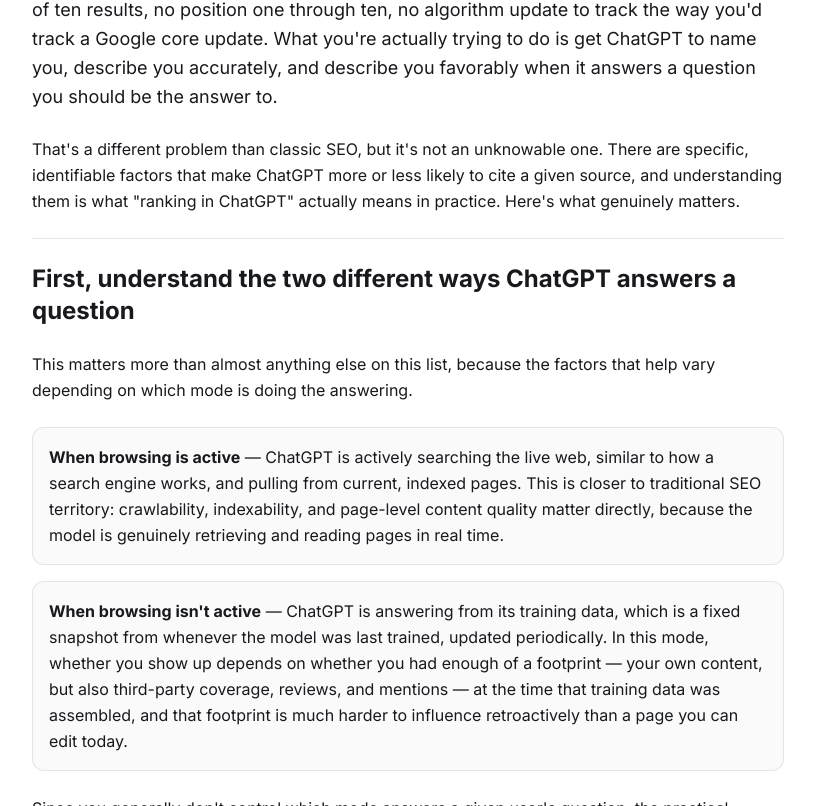
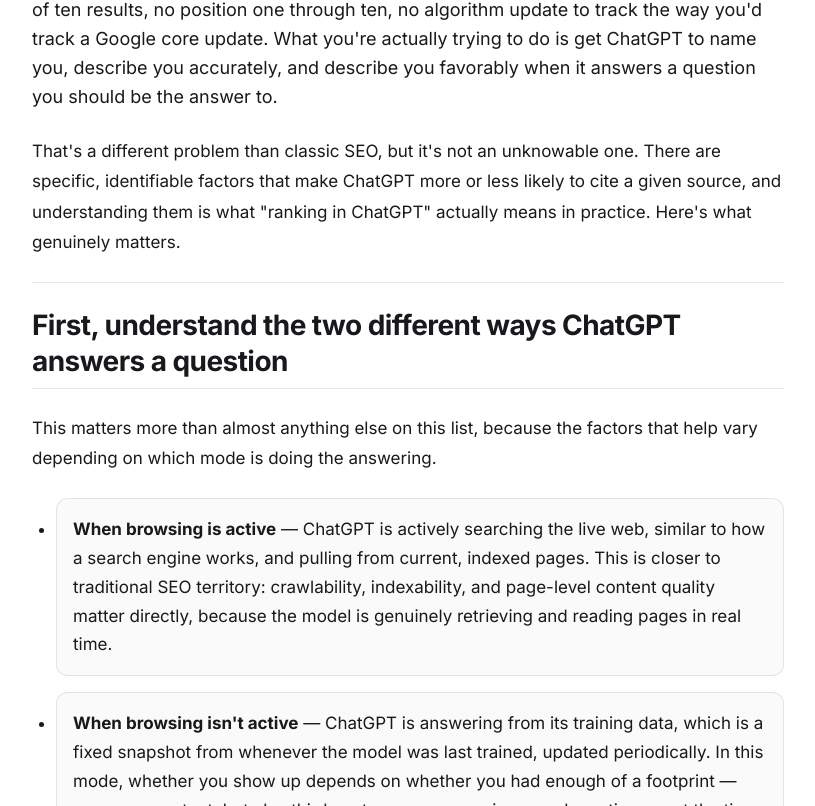
Before and after one commit to AroundU-go/seozapp-v2, a Next.js app: page /how-to-rank-in-chatgpt in a window 1280 px wide. Shown: the part 814-1620 px from the top of the page, without its empty margins (232-1047 px from the left). Built offline with nearby package versions, Linux system fonts and the light colour scheme; no server answers; the database is empty.

Commit message:
fix(blog): enforce dark high-contrast font colors and eliminate dark mode text bleaching

```diff
--- a/src/index.css
+++ b/src/index.css
@@ -429,18 +429,18 @@
 .blog-prose {
   font-size: 1.0625rem;
   line-height: 1.8;
-  color: #334155;
+  color: #17191c !important;
 }
 
 .dark .blog-prose {
-  color: #cbd5e1;
+  color: #17191c !important;
 }
 
 .blog-prose h1,
 .blog-prose h2,
 .blog-prose h3,
 .blog-prose h4 {
-  color: #0f172a;
+  color: #17191c !important;
   font-weight: 800;
   letter-spacing: -0.02em;
   margin-top: 2rem;
@@ -452,17 +452,32 @@
 .dark .blog-prose h2,
 .dark .blog-prose h3,
 .dark .blog-prose h4 {
-  color: #f8fafc;
+  color: #17191c !important;
 }
 
 .blog-prose h1 { font-size: 2.25rem; }
-.blog-prose h2 { font-size: 1.75rem; border-bottom: 1px solid #f1f5f9; padding-bottom: 0.5rem; }
-.dark .blog-prose h2 { border-bottom-color: #334155; }
+.blog-prose h2 { font-size: 1.75rem; border-bottom: 1px solid #e2e8f0; padding-bottom: 0.5rem; }
+.dark .blog-prose h2 { border-bottom-color: #e2e8f0; }
 .blog-prose h3 { font-size: 1.375rem; }
 .blog-prose h4 { font-size: 1.125rem; }
 
 .blog-prose p {
   margin-bottom: 1.35rem;
+  color: #17191c !important;
+}
+
+.dark .blog-prose p {
+  color: #17191c !important;
+}
+
+.blog-prose li {
+  margin-bottom: 0.5rem;
+  line-height: 1.7;
+  color: #17191c !important;
+}
+
+.dark .blog-prose li {
+  color: #17191c !important;
 }
 
 .blog-prose a {
@@ -480,12 +495,12 @@
 .blog-prose strong,
 .blog-prose b {
   font-weight: 700;
-  color: #0f172a;
+  color: #17191c !important;
 }
 
 .dark .blog-prose strong,
 .dark .blog-prose b {
-  color: #f8fafc;
+  color: #17191c !important;
 }
 
 .blog-prose ul {
@@ -506,18 +521,19 @@
 }
 
 .blog-prose blockquote {
-  border-left: 4px solid #75DDFF;
-  background: #f8f9fe;
+  border-left: 4px solid #17191c;
+  background: #fafafb;
   padding: 1rem 1.25rem;
   margin: 1.5rem 0;
   border-radius: 0 0.75rem 0.75rem 0;
   font-style: italic;
-  color: #475569;
+  color: #17191c !important;
 }
 
 .dark .blog-prose blockquote {
-  background: #1e293b;
-  color: #94a3b8;
+  border-left-color: #17191c;
+  background: #fafafb;
+  color: #17191c !important;
 }
 
 .blog-prose code {
--- a/src/pages/_document.tsx
+++ b/src/pages/_document.tsx
@@ -105,12 +105,6 @@
         <link href="https://fonts.googleapis.com/css2?family=Outfit:wght@400;500;600;700;800&display=swap" rel="stylesheet" />
       </Head>
       <body className="antialiased font-sans text-foreground bg-background">
-        <script dangerouslySetInnerHTML={{ __html: `
-          const savedTheme = localStorage.getItem('theme');
-          if (savedTheme === 'dark' || (!savedTheme && window.matchMedia('(prefers-color-scheme: dark)').matches)) {
-            document.documentElement.classList.add('dark');
-          }
-        `}} />
         <Main />
         <NextScript />
       </body>
--- a/src/pages/alternatives/[slug].tsx
+++ b/src/pages/alternatives/[slug].tsx
@@ -172,7 +172,7 @@
             )}
 
             <div
-              className="blog-prose prose prose-neutral max-w-none text-[#777b86] text-base leading-relaxed space-y-6"
+              className="blog-prose prose prose-neutral max-w-none text-[#17191c] text-base leading-relaxed space-y-6"
               dangerouslySetInnerHTML={{ __html: blog.content }}
             />
 
--- a/src/pages/how-to-rank-in-chatgpt.tsx
+++ b/src/pages/how-to-rank-in-chatgpt.tsx
@@ -123,7 +123,7 @@
               />
             </div>
 
-            <div className="prose prose-neutral max-w-none text-[#17191c] text-base leading-relaxed space-y-6">
+            <div className="blog-prose max-w-none text-[#17191c] text-base leading-relaxed space-y-6">
               <p className="lead text-lg text-[#17191c] font-normal leading-relaxed mb-6">
                 Here&apos;s the thing to get out of the way first: &quot;ranking in ChatGPT&quot; isn&apos;t really the right mental model, even though it&apos;s the phrase everyone reaches for. There&apos;s no ordered list of ten results, no position one through ten, no algorithm update to track the way you&apos;d track a Google core update. What you&apos;re actually trying to do is get ChatGPT to name you, describe you accurately, and describe you favorably when it answers a question you should be the answer to.
               </p>
@@ -143,10 +143,10 @@
               </p>
 
               <ul className="space-y-4 my-6 list-none pl-0">
-                <li className="p-4 bg-[#fafafb] rounded-xl border border-[#17191c]/10">
+                <li className="p-4 bg-[#fafafb] rounded-xl border border-[#17191c]/10 text-[#17191c]">
                   <strong className="text-[#17191c]">When browsing is active</strong> — ChatGPT is actively searching the live web, similar to how a search engine works, and pulling from current, indexed pages. This is closer to traditional SEO territory: crawlability, indexability, and page-level content quality matter directly, because the model is genuinely retrieving and reading pages in real time.
                 </li>
-                <li className="p-4 bg-[#fafafb] rounded-xl border border-[#17191c]/10">
+                <li className="p-4 bg-[#fafafb] rounded-xl border border-[#17191c]/10 text-[#17191c]">
                   <strong className="text-[#17191c]">When browsing isn&apos;t active</strong> — ChatGPT is answering from its training data, which is a fixed snapshot from whenever the model was last trained, updated periodically. In this mode, whether you show up depends on whether you had enough of a footprint — your own content, but also third-party coverage, reviews, and mentions — at the time that training data was assembled, and that footprint is much harder to influence retroactively than a page you can edit today.
                 </li>
               </ul>
@@ -250,16 +250,16 @@
               </h2>
 
               <ul className="space-y-4 my-6 list-none pl-0">
-                <li className="p-4 bg-[#fafafb] rounded-xl border border-[#17191c]/10">
+                <li className="p-4 bg-[#fafafb] rounded-xl border border-[#17191c]/10 text-[#17191c]">
                   <strong className="text-[#17191c]">Build dedicated comparison and alternative content.</strong> &quot;[You] vs [competitor]&quot; and &quot;alternative to [competitor]&quot; pages are exactly the kind of clean, direct-answer content that helps in browsing mode and, if picked up and referenced elsewhere, contributes to your footprint for future training data too.
                 </li>
-                <li className="p-4 bg-[#fafafb] rounded-xl border border-[#17191c]/10">
+                <li className="p-4 bg-[#fafafb] rounded-xl border border-[#17191c]/10 text-[#17191c]">
                   <strong className="text-[#17191c]">Answer the conversational version of your keywords, not just the keyword itself.</strong> Nobody types &quot;CRM comparison&quot; into ChatGPT. They ask &quot;what&apos;s a good CRM for a five-person sales team that doesn&apos;t need much setup.&quot; Build content that directly answers that fuller, more natural phrasing.
                 </li>
-                <li className="p-4 bg-[#fafafb] rounded-xl border border-[#17191c]/10">
+                <li className="p-4 bg-[#fafafb] rounded-xl border border-[#17191c]/10 text-[#17191c]">
                   <strong className="text-[#17191c]">Manage your review presence actively.</strong> Since third-party sentiment feeds both browsing-mode citation and long-term training-data footprint, your G2, Capterra, or industry-specific review profile is functioning as part of your ChatGPT visibility strategy whether you&apos;ve treated it that way or not.
                 </li>
-                <li className="p-4 bg-[#fafafb] rounded-xl border border-[#17191c]/10">
+                <li className="p-4 bg-[#fafafb] rounded-xl border border-[#17191c]/10 text-[#17191c]">
                   <strong className="text-[#17191c]">Get into the roundups and comparison articles already being written about your category.</strong> This is often a bigger lever than anything you can do on your own domain alone, precisely because third-party comparison content carries real weight in how models learn about and describe a competitive category.
                 </li>
               </ul>
```
